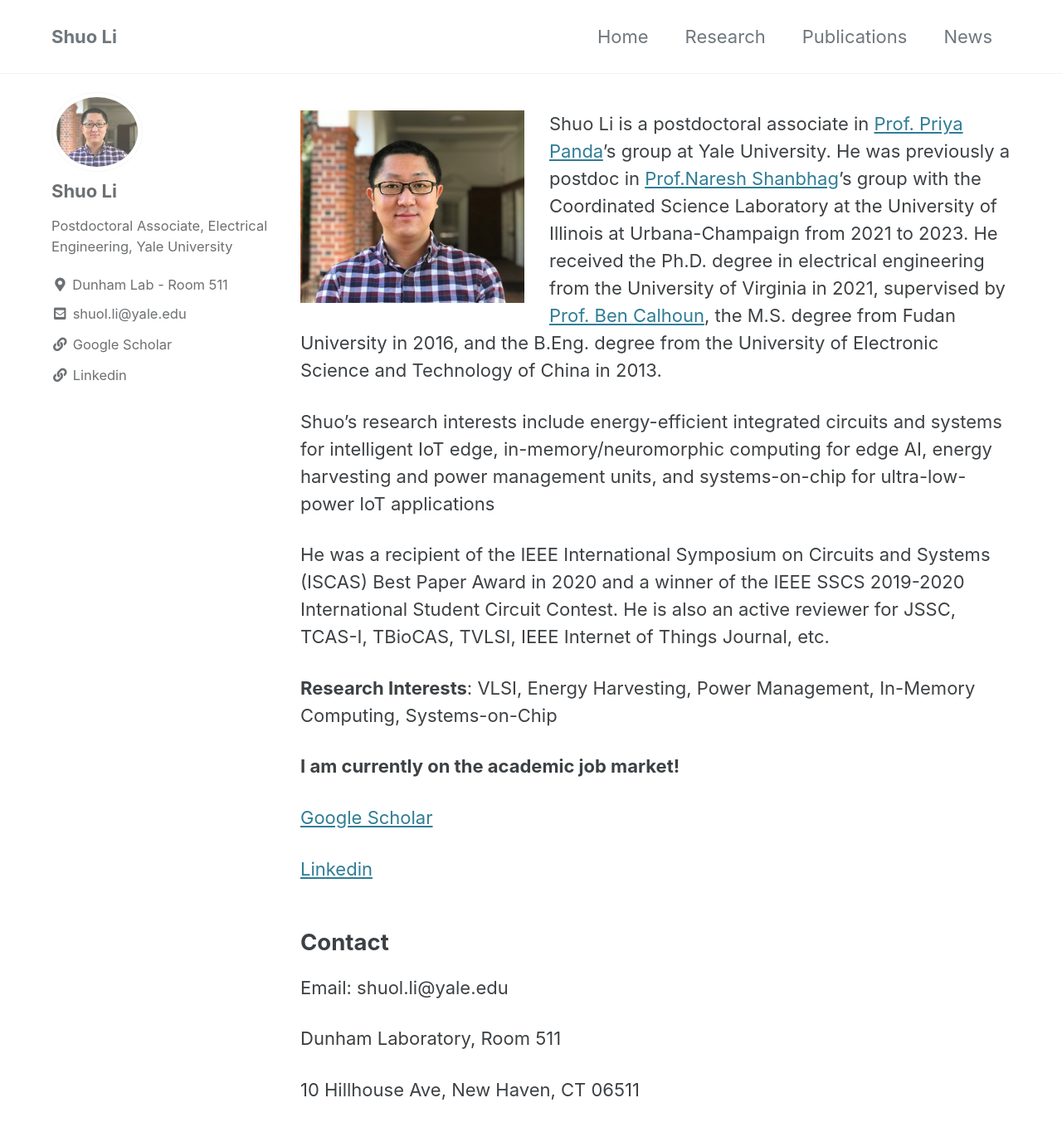
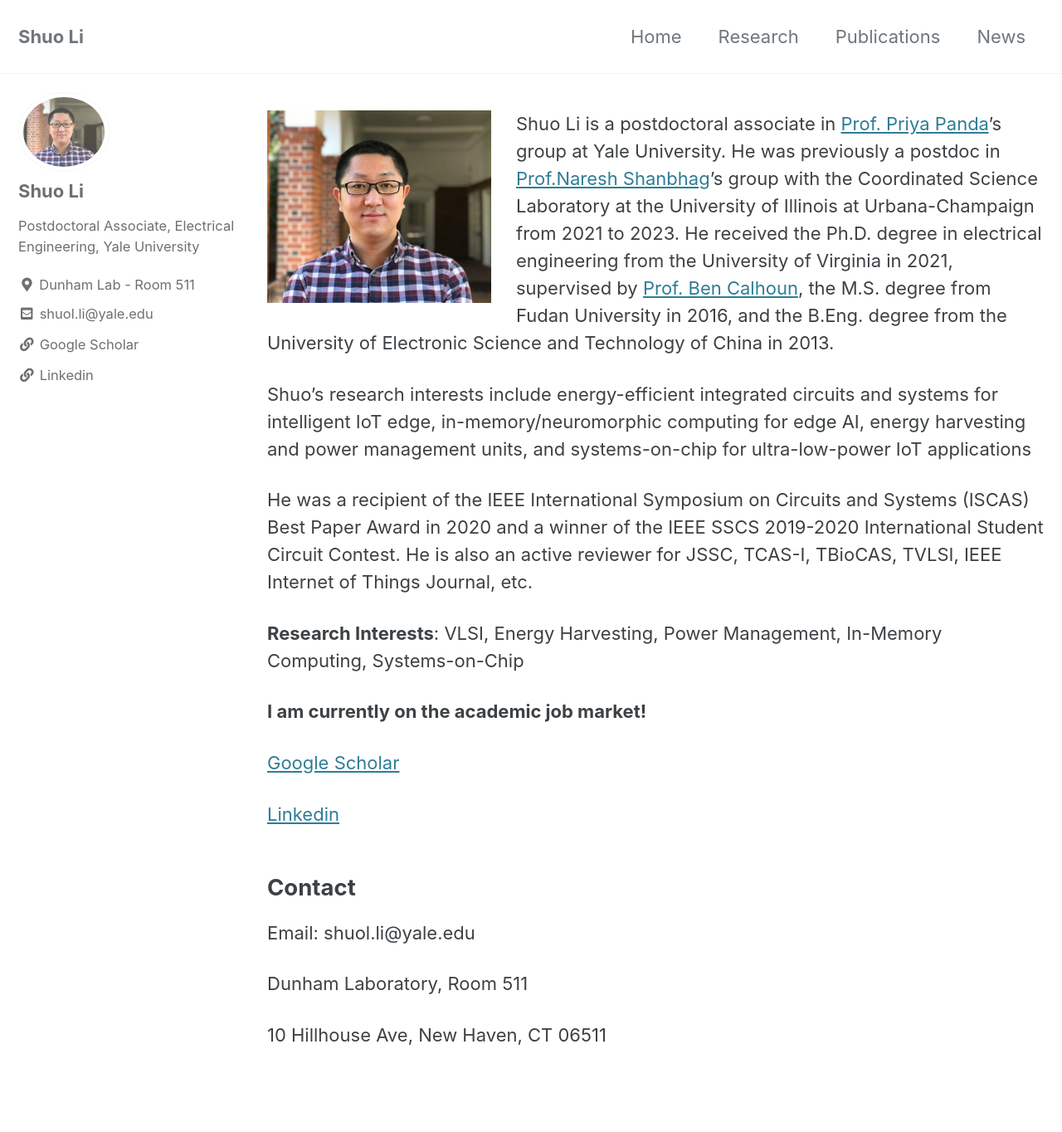
Before and after one commit to shuoli365/shuoli365.github.io, a Jekyll site: the page built from index.md, in a window 1280 px wide and 1400 px high. Shown: the top 1364 px of the window at 83% size. Built offline with Jekyll 4.4.1, drawn with Linux system fonts in a browser that asks for light colours; cached includes are drawn as plain includes.

Commit message:
Update _variables.scss

```diff
--- a/_sass/minimal-mistakes/_variables.scss
+++ b/_sass/minimal-mistakes/_variables.scss
@@ -148,7 +148,7 @@ $small: 600px !default;
 $medium: 768px !default;
 $medium-wide: 900px !default;
 $large: 1024px !default;
-$x-large: 1200px !default;
+$x-large: 1280px !default;
 $max-width: $x-large !default;
 
 /*
```
